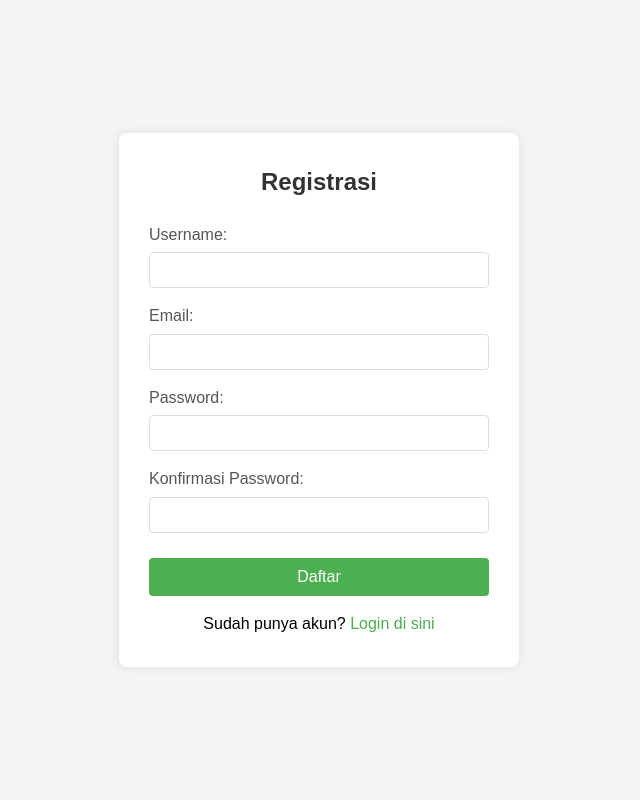
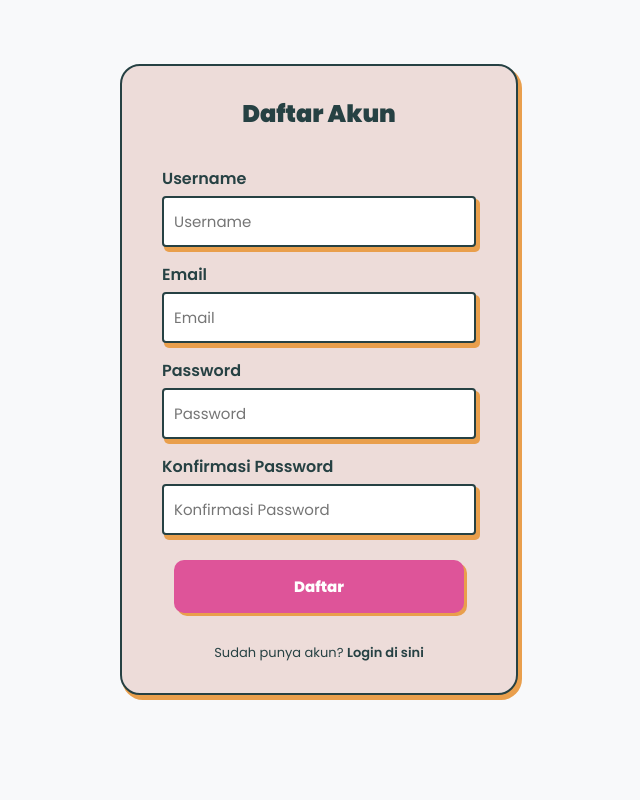
Before and after one commit to maslindu/Projek-1, a PHP site: page /register.php in a window 1280 px wide. Shown: the whole page, without its empty margins (321-961 px from the left). Run offline with PHP 8.4, Linux system fonts and the light colour scheme.

Commit message:
perubahan

```diff
--- a/assets/css/style.css
+++ b/assets/css/style.css
@@ -1,100 +1,190 @@
+/* Global Styles */
 * {
+    font-family: 'Poppins', sans-serif;
+}
+
+body {
+    background-color: #f8f9fa;
     margin: 0;
     padding: 0;
+}
+
+.container {
+    margin-top: 5%;
+    display: flex;
+    align-items: center;
+    justify-content: center;
+    flex-direction: column;
+    text-align: center;
+}
+
+/* Form Styles */
+.form_area, .form-container {
+    display: flex;
+    justify-content: center;
+    align-items: center;
+    flex-direction: column;
+    background-color: #EDDCD9;
+    height: auto;
+    width: auto;
+    padding: 20px 30px;
+    border: 2px solid #264143;
+    border-radius: 20px;
+    box-shadow: 3px 4px 0px 1px #E99F4C;
+}
+
+.title {
+    color: #264143;
+    font-weight: 900;
+    font-size: 1.5em;
+    margin-top: 10px;
+    margin-bottom: 20px;
+}
+
+.form_group, .form-group {
+    display: flex;
+    flex-direction: column;
+    align-items: baseline;
+    margin: 10px;
+}
+
+label {
+    font-weight: 600;
+    margin: 5px 0;
+    color: #264143;
+}
+
+input {
+    outline: none;
+    border: 2px solid #264143;
+    box-shadow: 3px 4px 0px 1px #E99F4C;
+    width: 290px;
+    padding: 12px 10px;
+    border-radius: 4px;
+    font-size: 15px;
+    transition: all 0.3s ease;
+}
+
+input:focus {
+    transform: translateY(4px);
+    box-shadow: 1px 2px 0px 0px #E99F4C;
+}
+
+/* Button Styles */
+.btn, .logout-btn, .admin-btn {
+    padding: 15px;
+    margin: 15px 0;
+    width: 290px;
+    font-size: 15px;
+    background-color: #DE5499;
+    border-radius: 10px;
+    font-weight: 800;
+    box-shadow: 3px 3px 0px 0px #E99F4C;
+    cursor: pointer;
+    border: none;
+    color: white;
+    transition: all 0.3s ease;
+    text-decoration: none;
+    display: inline-block;
+    text-align: center;
+}
+
+.btn:hover, .logout-btn:hover, .admin-btn:hover {
+    opacity: 0.9;
+    transform: translateY(2px);
+    box-shadow: 1px 2px 0px 0px #E99F4C;
+}
+
+/* Link Styles */
+.register-link, .login-link, .signup_text {
+    text-align: center;
+    font-size: 13px;
+    margin: 15px 0 10px;
+    color: #264143;
+}
+
+.register-link a, .login-link a, .signup_text a {
+    color: #264143;
+    text-decoration: none;
+    font-weight: 600;
+}
+
+.register-link a:hover, .login-link a:hover, .signup_text a:hover {
+    text-decoration: underline;
+}
+
+/* Message Styles */
+.error-message {
+    color: #DE5499;
+    margin-bottom: 15px;
+    padding: 10px;
+    background-color: #ffeeee;
+    border: 1px solid #ffcccc;
+    border-radius: 4px;
+    width: 100%;
     box-sizing: border-box;
 }
 
-body {
-    font-family: Arial, sans-serif;
-    background-color: #f4f4f4;
-    line-height: 1.6;
+.success-message {
+    color: #2e8b57;
+    margin-bottom: 15px;
+    padding: 10px;
+    background-color: #eeffee;
+    border: 1px solid #ccffcc;
+    border-radius: 4px;
+    width: 100%;
+    box-sizing: border-box;
 }
 
-.container {
-    display: flex;
-    justify-content: center;
-    align-items: center;
-    min-height: 100vh;
+/* Dashboard Specific Styles */
+.dashboard-container {
+    text-align: center;
     padding: 20px;
 }
 
-.form-container {
-    background-color: white;
-    padding: 30px;
-    border-radius: 8px;
-    box-shadow: 0 0 10px rgba(0, 0, 0, 0.1);
-    width: 100%;
-    max-width: 400px;
+.welcome-message {
+    margin-bottom: 20px;
+    color: #264143;
 }
 
-h2 {
-    text-align: center;
-    color: #333;
-    margin-bottom: 20px;
+.admin-panel {
+    background-color: #f0e6e4;
+    padding: 20px;
+    border-radius: 8px;
+    margin-top: 20px;
+    border: 2px solid #264143;
+    box-shadow: 3px 4px 0px 1px #E99F4C;
 }
 
-.form-group {
+.admin-panel h3 {
+    color: #264143;
     margin-bottom: 15px;
 }
 
-label {
-    display: block;
-    margin-bottom: 5px;
-    color: #555;
+.user-panel {
+    margin-top: 20px;
+    color: #264143;
 }
 
-input {
-    width: 100%;
-    padding: 8px;
-    border: 1px solid #ddd;
-    border-radius: 4px;
-    font-size: 16px;
+/* Logout button specific style */
+.logout-btn {
+    background-color: #f44336;
+    width: auto;
+    padding: 10px 20px;
 }
 
-.btn {
-    width: 100%;
-    padding: 10px;
-    background-color: #4CAF50;
-    color: white;
-    border: none;
-    border-radius: 4px;
-    cursor: pointer;
-    font-size: 16px;
-    margin-top: 10px;
+.logout-btn:hover {
+    background-color: #d32f2f;
 }
 
-.btn:hover {
-    background-color: #45a049;
+/* Admin button specific style */
+.admin-btn {
+    background-color: #264143;
+    width: auto;
+    padding: 8px 16px;
+    margin: 5px;
 }
 
-.register-link, .login-link {
-    text-align: center;
-    margin-top: 15px;
+.admin-btn:hover {
+    background-color: #1a2f2f;
 }
-
-a {
-    color: #4CAF50;
-    text-decoration: none;
-}
-
-a:hover {
-    text-decoration: underline;
-}
-
-.error-message {
-    background-color: #ffebee;
-    color: #c62828;
-    padding: 10px;
-    border-radius: 4px;
-    margin-bottom: 15px;
-    text-align: center;
-}
-
-.success-message {
-    background-color: #e8f5e9;
-    color: #2e7d32;
-    padding: 10px;
-    border-radius: 4px;
-    margin-bottom: 15px;
-    text-align: center;
-}
--- a/register.php
+++ b/register.php
@@ -4,36 +4,43 @@
     <meta charset="UTF-8">
     <meta name="viewport" content="width=device-width, initial-scale=1.0">
     <title>Registrasi</title>
+    <link rel="stylesheet" href="https://cdnjs.cloudflare.com/ajax/libs/font-awesome/6.4.0/css/all.min.css">
+    <link href="https://fonts.googleapis.com/css2?family=Poppins:ital,wght@0,100;0,200;0,300;0,400;0,500;0,600;0,700;0,800;0,900;1,100;1,200;1,300;1,400;1,500;1,600;1,700;1,800;1,900&display=swap" rel="stylesheet">
     <link rel="stylesheet" href="assets/css/style.css">
 </head>
 <body>
     <div class="container">
-        <div class="form-container">
-            <h2>Registrasi</h2>
-            <?php
-            if (isset($error)) {
-                echo '<div class="error-message">' . $error . '</div>';
-            }
-            ?>
+        <div class="form_area">
+            <p class="title">Daftar Akun</p>
+
+            <?php if (isset($_GET['error'])): ?>
+                <div class="error-message"><?= htmlspecialchars($_GET['error']) ?></div>
+            <?php endif; ?>
+
+            <?php if (isset($_GET['success'])): ?>
+                <div class="success-message"><?= htmlspecialchars($_GET['success']) ?></div>
+            <?php endif; ?>
+
             <form action="includes/register_process.php" method="POST">
-                <div class="form-group">
-                    <label for="username">Username:</label>
-                    <input type="text" id="username" name="username" required>
+                <div class="form_group">
+                    <label for="username">Username</label>
+                    <input type="text" id="username" name="username" placeholder="Username" required>
                 </div>
-                <div class="form-group">
-                    <label for="email">Email:</label>
-                    <input type="email" id="email" name="email" required>
+                <div class="form_group">
+                    <label for="email">Email</label>
+                    <input type="email" id="email" name="email" placeholder="Email" required>
                 </div>
-                <div class="form-group">
-                    <label for="password">Password:</label>
-                    <input type="password" id="password" name="password" required>
+                <div class="form_group">
+                    <label for="password">Password</label>
+                    <input type="password" id="password" name="password" placeholder="Password" required>
                 </div>
-                <div class="form-group">
-                    <label for="confirm_password">Konfirmasi Password:</label>
-                    <input type="password" id="confirm_password" name="confirm_password" required>
+                <div class="form_group">
+                    <label for="confirm_password">Konfirmasi Password</label>
+                    <input type="password" id="confirm_password" name="confirm_password" placeholder="Konfirmasi Password" required>
                 </div>
                 <button type="submit" class="btn">Daftar</button>
             </form>
+
             <p class="login-link">Sudah punya akun? <a href="login.php">Login di sini</a></p>
         </div>
     </div>
```
Also changed, not shown: dashboard.php (+11 -49 lines), database.sql (+9 -3 lines), includes/login_process.php (+29 -6 lines), includes/register_process.php (+40 -6 lines), login.php (+20 -16 lines), logout.php (+16 -1 lines), README.md (deleted).
